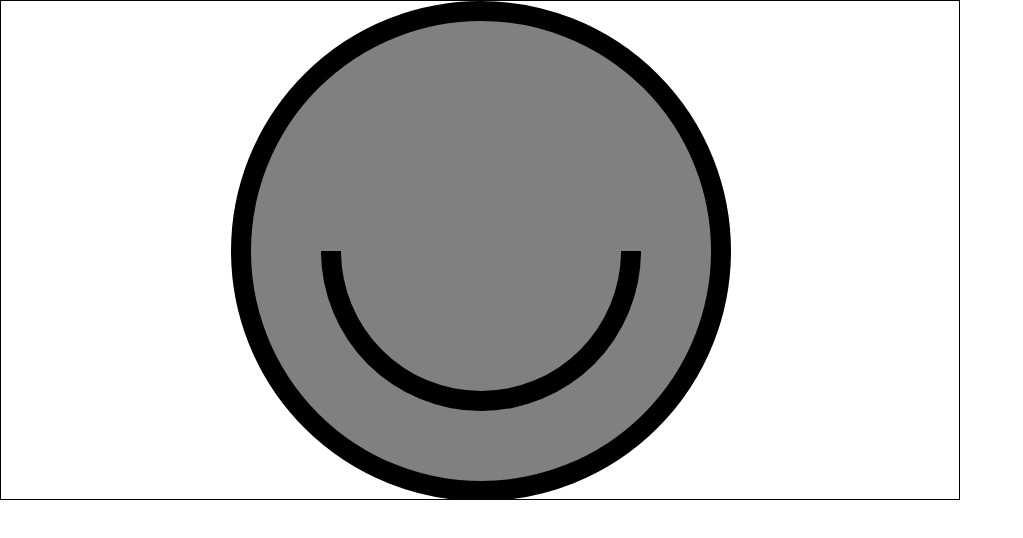
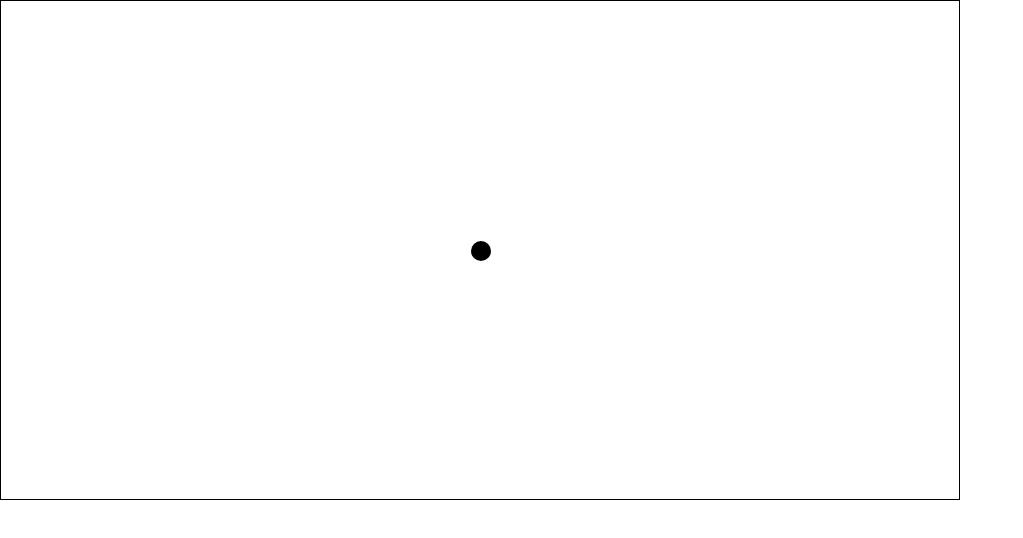
Before and after one commit to fogelo/charts, a React (Create React App) app: page / in a window 1280 px wide. Shown: the top 538 px of the page, without its empty margins (0-1023 px from the left). Built offline with nearby package versions, Linux system fonts and the light colour scheme.

Commit message:
MouseMove and change readme

```diff
--- /dev/null
+++ b/src/charts/FreeCodeCamp/Face.tsx
@@ -0,0 +1,54 @@
+import React from 'react';
+import "./FreeCodeCamp.scss"
+import * as d3 from "d3"
+
+
+const Face = () => {
+    const width = 960
+    const height = 500
+    const centerX = width / 2
+    const centerY = height / 2
+    const strokeWidth = 20
+    const eyeOffsetX = 90
+    const eyeOffsetY = 100
+    const eyeRadius = 40
+    const mouthWidth = 20
+    const mouthRadius = 140
+
+
+    const mouthArc = d3.arc()
+        .innerRadius(mouthRadius)
+        .outerRadius(mouthRadius+mouthWidth)
+        .startAngle(Math.PI / 2)
+        .endAngle(3 / 2 * Math.PI);
+
+
+    console.log(d3.range(5))
+
+    return (
+        <svg className={"free-code-camp-svg"} width={width} height={height}>
+            <g transform={`translate(${centerX}, ${centerY})`}>
+                <circle
+                    r={centerY - strokeWidth / 2}
+                    fill={"grey"}
+                    stroke={"black"}
+                    strokeWidth={strokeWidth}
+                />
+                {/*<circle*/}
+                {/*    cx={-eyeOffsetX}*/}
+                {/*    cy={-eyeOffsetY}*/}
+                {/*    r={eyeRadius}*/}
+                {/*/>*/}
+                {/*<circle*/}
+                {/*    cx={+eyeOffsetX}*/}
+                {/*    cy={-eyeOffsetY}*/}
+                {/*    r={eyeRadius}*/}
+                {/*/>*/}
+                {/*@ts-ignore*/}
+                <path d={mouthArc()}/>
+            </g>
+        </svg>
+    );
+};
+
+export default Face;
--- a/src/charts/FreeCodeCamp/FreeCodeCamp.tsx
+++ b/src/charts/FreeCodeCamp/FreeCodeCamp.tsx
@@ -1,53 +1,14 @@
 import React from 'react';
 import "./FreeCodeCamp.scss"
-import * as d3 from "d3"
-
+import Face from "./Face";
+import MouseMove from "./MouseMove";
 
 const FreeCodeCamp = () => {
-    const width = 960
-    const height = 500
-    const centerX = width / 2
-    const centerY = height / 2
-    const strokeWidth = 20
-    const eyeOffsetX = 90
-    const eyeOffsetY = 100
-    const eyeRadius = 40
-    const mouthWidth = 20
-    const mouthRadius = 140
-
-
-    const mouthArc = d3.arc()
-        .innerRadius(mouthRadius)
-        .outerRadius(mouthRadius+mouthWidth)
-        .startAngle(Math.PI / 2)
-        .endAngle(3 / 2 * Math.PI);
-
-
-    console.log(d3.range(5))
-
     return (
-        <svg className={"free-code-camp-svg"} width={width} height={height}>
-            <g transform={`translate(${centerX}, ${centerY})`}>
-                <circle
-                    r={centerY - strokeWidth / 2}
-                    fill={"grey"}
-                    stroke={"black"}
-                    strokeWidth={strokeWidth}
-                />
-                {/*<circle*/}
-                {/*    cx={-eyeOffsetX}*/}
-                {/*    cy={-eyeOffsetY}*/}
-                {/*    r={eyeRadius}*/}
-                {/*/>*/}
-                {/*<circle*/}
-                {/*    cx={+eyeOffsetX}*/}
-                {/*    cy={-eyeOffsetY}*/}
-                {/*    r={eyeRadius}*/}
-                {/*/>*/}
-                {/*@ts-ignore*/}
-                <path d={mouthArc()}/>
-            </g>
-        </svg>
+       <div>
+           {/*<Face/>*/}
+           <MouseMove/>
+       </div>
     );
 };
 
--- /dev/null
+++ b/src/charts/FreeCodeCamp/MouseMove.tsx
@@ -0,0 +1,31 @@
+import React, {MouseEvent, useState} from 'react';
+
+const MouseMove = () => {
+    const width = 960
+    const height = 500
+    const [mousePosition, setMousePosition] = useState({x: width / 2, y: height / 2})
+
+    const handleMouseMove = (event: MouseEvent) => {
+        const {clientX, clientY} = event
+        setMousePosition({
+            x: clientX,
+            y: clientY
+        })
+    }
+
+    return (
+        <svg className={"free-code-camp-svg"}
+             width={width}
+             height={height}
+             onMouseMove={handleMouseMove}
+        >
+            <circle cx={mousePosition.x}
+                    cy={mousePosition.y}
+                    r={10}
+            />
+        </svg>
+
+    );
+};
+
+export default MouseMove;
```
Also changed, not shown: 1 other file (tests, documents, lock files or other folders).
